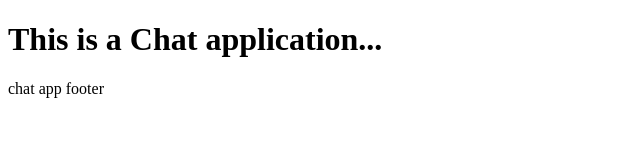
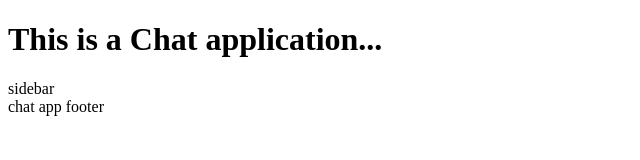
Before and after one commit to HasanCoder66/github-working, a plain HTML site: page index.html in a window 1280 px wide. Shown: the whole page, without its empty margins (0-640 px from the left). Drawn offline with Linux system fonts and the light colour scheme.

Commit message:
chat sidebar

```diff
--- a/index.html
+++ b/index.html
@@ -8,6 +8,13 @@
 <body>
    <h1>This is a Chat application...</h1>
 
+   <!-- chat sidebar -->
+
+   <aside>
+    sidebar
+   </aside>
+
+
    <footer>chat app footer</footer>
 
 </body>
```
